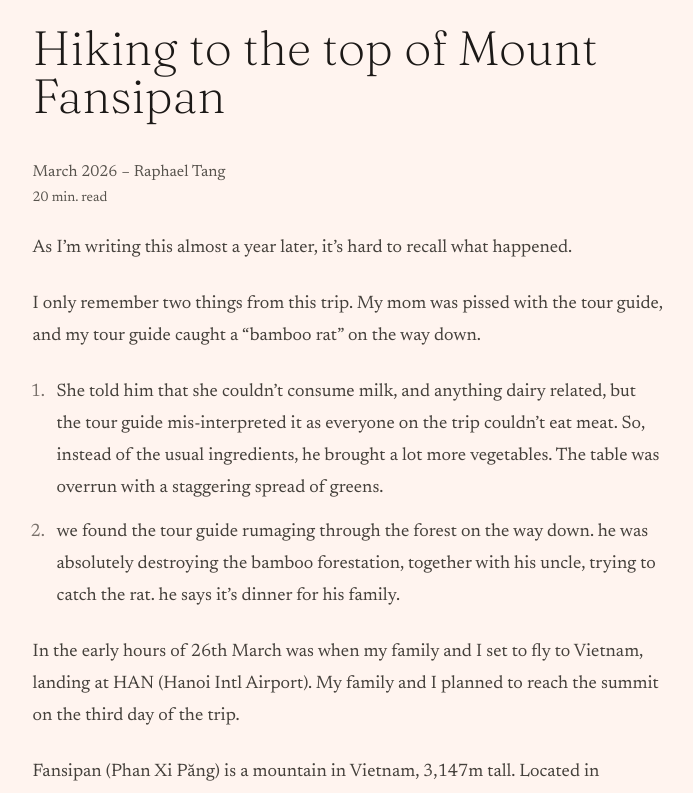
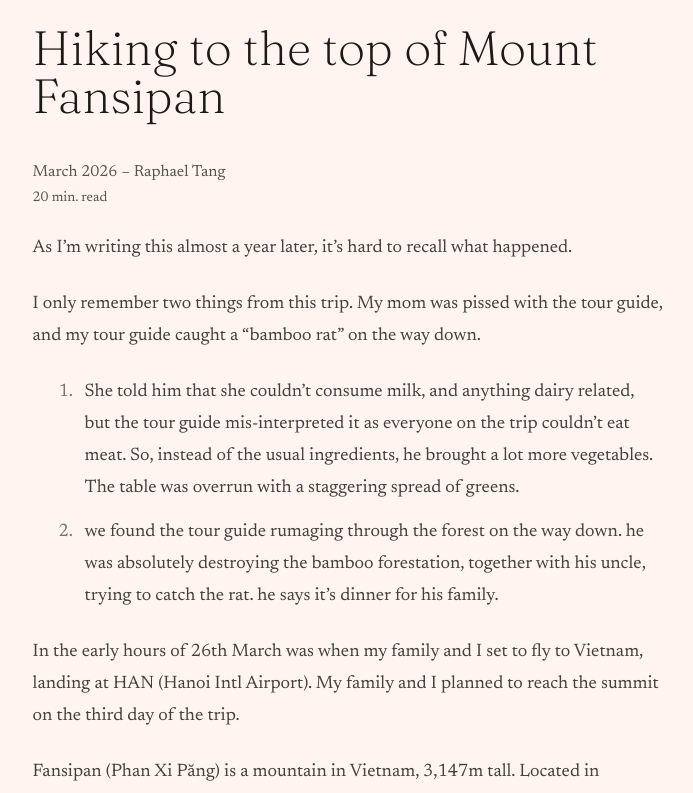
Before and after one commit to raphtlw/raphtlw.com, a Next.js app: page /posts/mount-fansipan-in-videos in a window 1280 px wide. Shown: the top 793 px of the page, without its empty margins (292-985 px from the left). Built offline with nearby package versions, Linux system fonts and the light colour scheme; no server answers; a web font is replaced by a local one.

Commit message:
fix: scroll snapping on iOS

```diff
--- a/app/posts/mount-fansipan-in-videos/page.mdx
+++ b/app/posts/mount-fansipan-in-videos/page.mdx
@@ -6,7 +6,9 @@ pubdate: 2026-03-27
 readingTime: 20
 ---
 
-<Layout scrollSnap>
+<Layout>
+
+<div className="snap-start snap-always min-h-dvh scroll-mt-6">
 
 # Hiking to the top of Mount Fansipan
 
@@ -31,6 +33,7 @@ The mountain is located directly across Yunnan, China. On a good day, you might
 from the peak. It's considered part of the easternmost extent of the Himalayas.
 
 We decided to descend the same way we'd ascend.
+</div>
 
 <div className="snap-start snap-always min-h-dvh">
     <ImageMedia src="395f1af73d5fb68e9e77fadfb83fd024494eb23e.avif" alt="This is an example alt." />
--- a/components/prose/layout.tsx
+++ b/components/prose/layout.tsx
@@ -11,13 +11,7 @@ export default function Layout({
   scrollSnap,
 }: LayoutProps) {
   return (
-    <div
-      className={cn(
-        "flex flex-col md:items-center",
-        scrollSnap && "h-dvh overflow-y-scroll snap-y snap-mandatory",
-        className,
-      )}
-    >
+    <div className={cn("grid grid-cols-1 md:place-items-center", className)}>
       <article
         className={cn(
           "prose font-serif prose-lg dark:prose-invert prose-stone",
@@ -25,8 +19,8 @@ export default function Layout({
           "prose-a:in-prose-headings:font-bold",
           "prose-headings:scroll-mt-6 prose-h1:mt-6",
           "prose-figure:font-sans",
-          "*:px-4 prose-ol:ml-4",
-          scrollSnap && "snap-start snap-always",
+          "*:px-4 prose-ol:ml-4 *:not-prose-figure:mt-4",
+          scrollSnap && "h-dvh overflow-y-scroll snap-y snap-mandatory",
         )}
       >
         {children}
```
